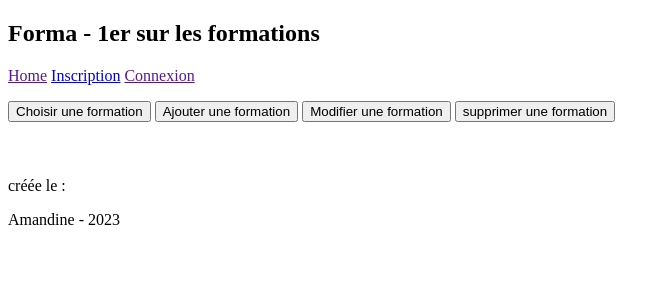
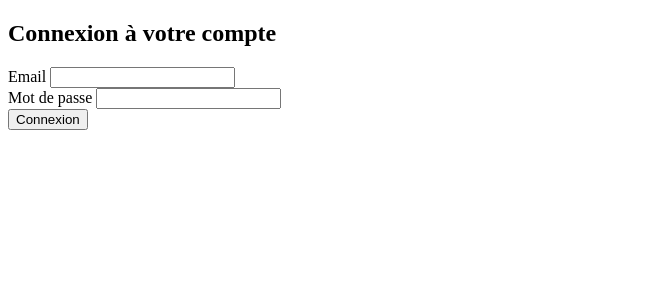
Before and after one commit to AmandineDubreuil/ceppic_dwwm_foad_23_03_2023, a PHP site: page /login/index.php in a window 1280 px wide. Shown: the top 300 px of the page, without its empty margins (0-670 px from the left). Run offline with PHP 8.4, Linux system fonts and the light colour scheme.

Commit message:
login ok

```diff
--- /dev/null
+++ b/login/index.php
@@ -0,0 +1,40 @@
+<?php
+/*
+ * Formulaire de connexion
+ */
+session_start();
+include '../inc/fonctions.php';
+
+$errors = [];
+
+if ($_SERVER['REQUEST_METHOD'] === 'POST') :
+    $email = cleanData($_POST['email']);
+    $pwd = cleanData($_POST['pwd']);
+
+    if ($email) :
+        if (findEmail($email)) :
+            if (password_verify($pwd, findEmail($email)['pwd'])) :
+                $_SESSION['login'] = findEmail($email)['role'];
+                $_SESSION['id_user'] = findEmail($email)['id_user'];
+
+                if (findEmail($email)['role'] === 'admin') :
+                   redirectUrl('adminForma/');
+                endif;
+
+                redirectUrl();
+            else :
+                $errors[] = 'Le mot de passe est non valide.';
+            endif;
+        else :
+            echo 'Votre email n\'est pas enregistré comme utilisateur de notre site.<br>';
+            echo 'Veuillez vous enregister avec <a href="../register">ce formulaire</a>';
+            exit();
+        endif;
+
+    else :
+        $errors[] = 'Votre email est manquant ou incorrect !';
+    endif;
+
+endif;
+
+require '../view/login/indexView.php';
--- a/register/index.php
+++ b/register/index.php
@@ -21,7 +21,7 @@ if ($_SERVER['REQUEST_METHOD'] === 'POST') :
             $lastIdUtilisateur = insertUtilisateur($nom, $email, $pwd);
             $_SESSION['login'] = findEmail($email)['role'];
 
-            $_SESSION['id_utilisateur'] = $lastIdUtilisateur;
+            $_SESSION['id_user'] = $lastIdUtilisateur;
             if($role === 'admin'):
                redirectUrl('./adminForma/');
             else:
--- a/view/indexView.php
+++ b/view/indexView.php
@@ -16,7 +16,7 @@
             <p>
                 <a href="">Home</a>
                 <a href="./register/">Inscription</a>
-                <a href="">Connexion</a>
+                <a href="./login/">Connexion</a>
             </p>
         </nav>
     </header>
--- /dev/null
+++ b/view/login/indexView.php
@@ -0,0 +1,37 @@
+<!DOCTYPE html>
+<html lang="en">
+
+<head>
+    <meta charset="UTF-8">
+    <meta name="viewport" content="width=, initial-scale=1.0">
+    <title>Connexion</title>
+    <link rel="stylesheet" href="../assets/css/style.css">
+</head>
+
+<body>
+    <main class="container">
+        <h2>Connexion à votre compte</h2>
+        <form method="POST" class="form">
+            <div>
+                <label for="email">Email</label>
+                <input type="email" name="email" id="email">
+            </div>
+            <div>
+                <label for="pwd">Mot de passe</label>
+                <input type="password" name="pwd" id="pwd" >
+            </div>
+            <div>
+                <input type="submit" value="Connexion">
+            </div>
+            <div class="errors">
+                <ul class="errors">
+                    <?php foreach ($errors as $error) { ?>
+                        <li><?= $error ?></li>
+                    <?php } ?>
+                </ul>
+            </div>
+        </form>
+    </main>
+</body>
+
+</html>
```
